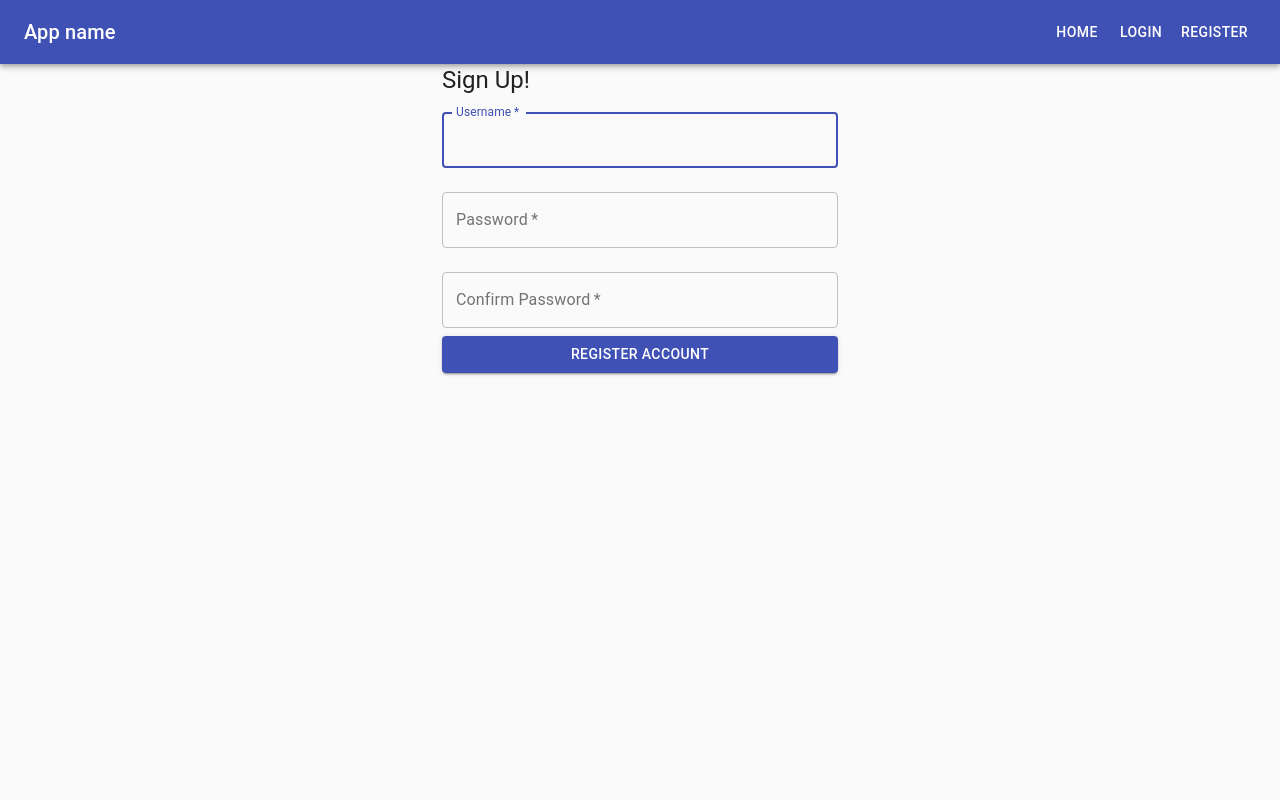
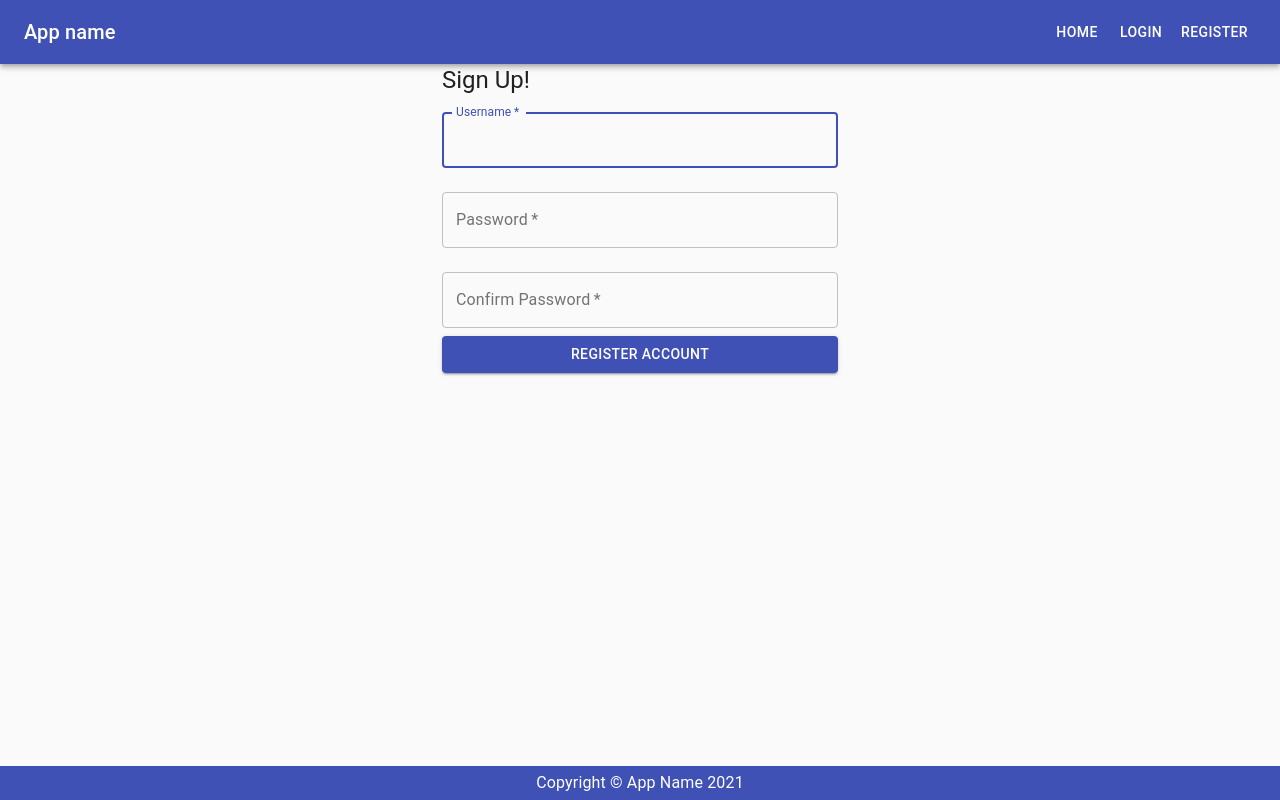
Before and after one commit to PavanReddy28/dbms-project-frontend, a React (Create React App) app: page /register in a window 1280 px wide. Built offline with nearby package versions, Linux system fonts and the light colour scheme.

Commit message:
Added Footer

```diff
--- a/src/components/App.js
+++ b/src/components/App.js
@@ -4,21 +4,23 @@ import CssBaseline from '@material-ui/core/CssBaseline';
 import Login from "./Login"
 import Register from "./Register"
 import Header from "./Header"
+import Footer from "./Footer"
 
 function App() {
   return (
     <Router>
-    <CssBaseline />
+      <CssBaseline />
       <div>
-      <Header />
+        <Header />
         <Switch>
           <Route exact path="/login">
-          <Login />
+            <Login />
           </Route>
           <Route exact path="/register">
             <Register />
           </Route>
         </Switch>
+        <Footer />
       </div>
     </Router>
   );
--- /dev/null
+++ b/src/components/Footer.jsx
@@ -0,0 +1,37 @@
+import React from "react";
+import { Container, Typography, makeStyles } from '@material-ui/core';
+
+
+const useStyles = makeStyles({
+    footer: {
+        marginTop: "auto",
+        position: "fixed",
+        bottom: "0",
+        zIndex: 1,
+        backgroundColor: "#3f51b5",
+        color: "#ffff",
+        width: "100%",
+        textAlign: "center"
+    },
+    footerText: {
+        padding: "5px 0px"
+    }
+})
+
+
+function Footer() {
+
+    const classes = useStyles()
+
+    return (
+        <footer className={classes.footer}>
+
+            <Container maxWidth="xl" className = {classes.footerText}>
+                <Typography variant="body1">Copyright © App Name {new Date().getFullYear()}</Typography>
+            </Container>
+        </footer>
+
+    )
+}
+
+export default Footer
--- a/src/components/Header.jsx
+++ b/src/components/Header.jsx
@@ -38,8 +38,7 @@ function Header() {
     ]
 
     return (
-        <div>
-            <AppBar position="static">
+            <AppBar position="sticky">
                 <Toolbar>
                     <Typography variant="h6">
                     App name
@@ -58,7 +57,6 @@ function Header() {
 
 
             </AppBar>
-        </div>
 
     )
 }
```
